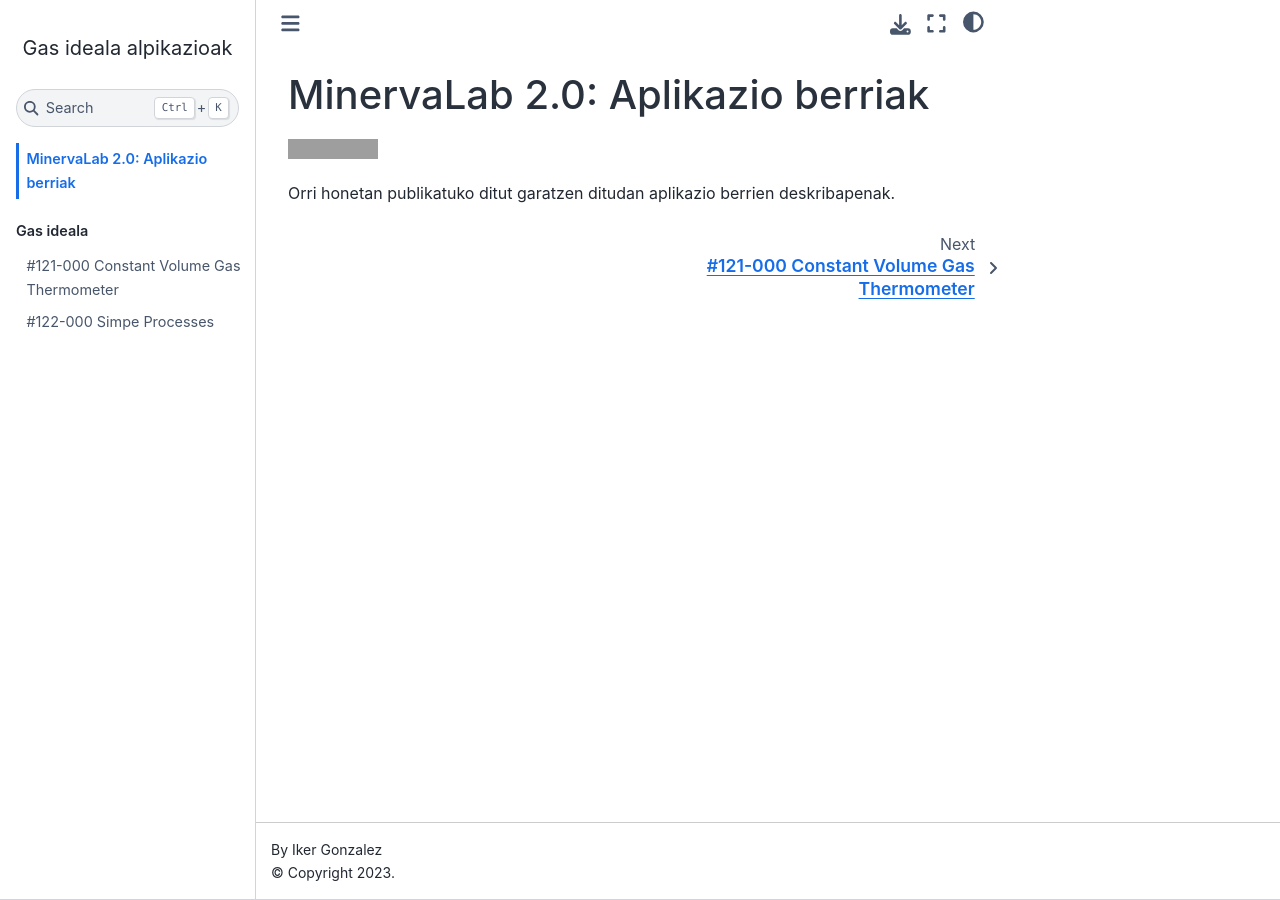
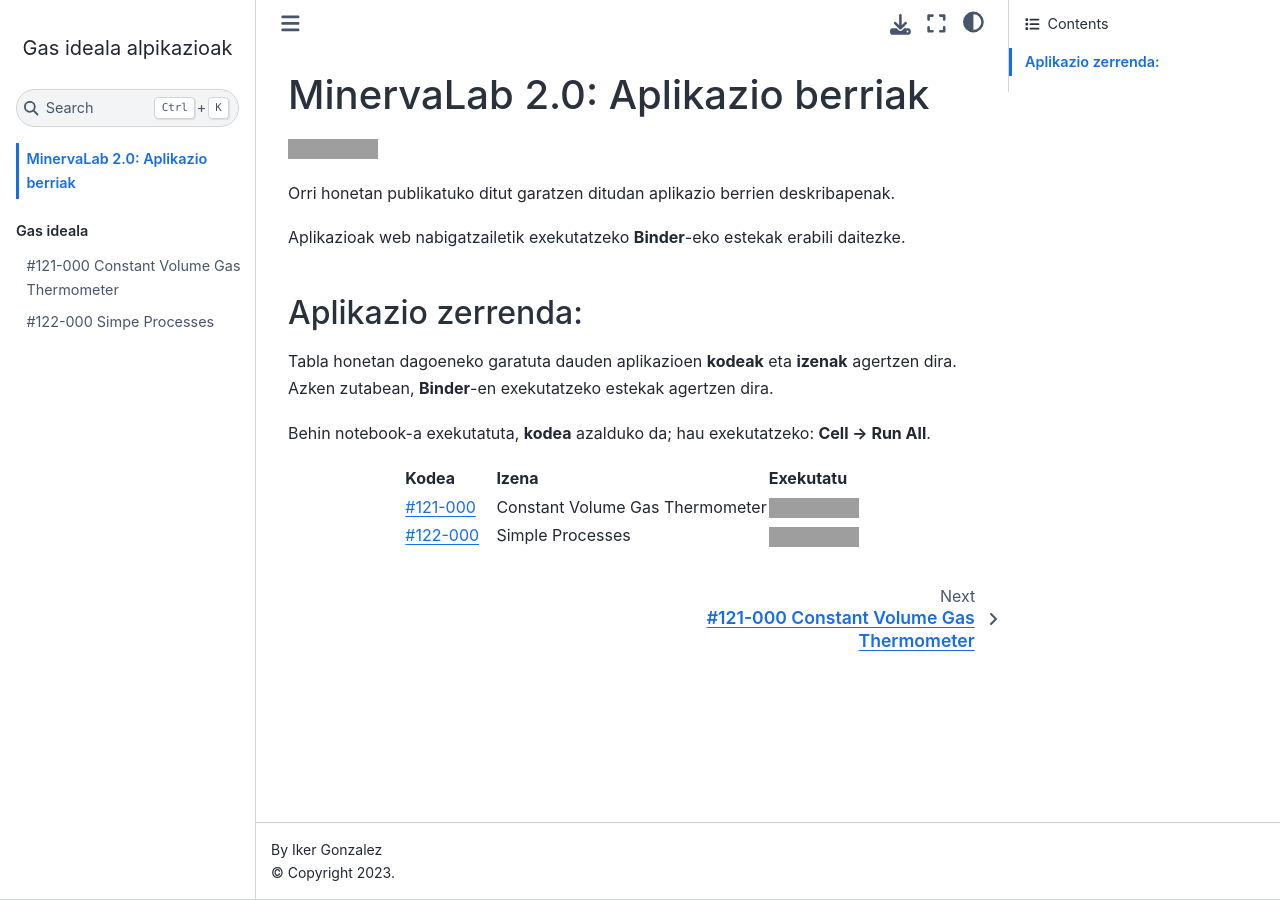
Before and after one commit to Ikergym/MinervaLab, a Jupyter Book: the page built from apps/ideal_gas/docs/landing-page.md, in a window 1280 px wide. Built offline with Jupyter Book 1.0.4 settings and Sphinx 7.4.7 and the Sphinx Book theme 1.1.4, drawn with Linux system fonts in a browser that asks for light colours; grey boxes are pictures that could not be loaded.

Commit message:
Add README.md for development branch Aplikazio Berriak

```diff
--- a/apps/ideal_gas/docs/landing-page.md
+++ b/apps/ideal_gas/docs/landing-page.md
@@ -3,3 +3,38 @@
 [![Binder](https://mybinder.org/badge_logo.svg)](https://mybinder.org/v2/gh/Ikergym/MinervaLab/AplikazioBerriak)
 
 Orri honetan publikatuko ditut garatzen ditudan aplikazio berrien deskribapenak.
+
+Aplikazioak web nabigatzailetik exekutatzeko **Binder**-eko estekak erabili daitezke.
+<br/>
+
+## Aplikazio zerrenda:
+
+Tabla honetan dagoeneko garatuta dauden aplikazioen **kodeak** eta **izenak** agertzen dira. Azken zutabean, **Binder**-en exekutatzeko estekak agertzen dira.
+
+Behin notebook-a exekutatuta, **kodea** azalduko da; hau exekutatzeko: **Cell -> Run All**.
+
+<center>
+<table >
+    <thead>
+        <tr>
+            <th>Kodea </th>
+            <th>Izena</th>
+            <th>Exekutatu</th>
+        </tr>
+    </thead>
+    <tbody>
+        <tr>
+            <td width="20%"><a href="https:https://ikergym.github.io/MinervaLab/%23121-000%20Constant%20Volume%20Gas%20Thermometer.html">#121-000</a></td>
+            <td>Constant Volume Gas Thermometer </td>
+            <td><a class="reference external" href="https://ikergym.github.io/MinervaLab/%23122-000%20Simple%20Processes.html"><img alt="Binder" src="https://mybinder.org/badge_logo.svg"></a></td>
+        </tr>
+        <tr>
+            <td><a href="https:https://ikergym.github.io/MinervaLab/%23121-000%20Constant%20Volume%20Gas%20Thermometer.html">#122-000</a></td>
+            <td>Simple Processes</td>
+            <td><a class="reference external" href="https://mybinder.org/v2/gh/Ikergym/MinervaLab/6b7e8f8d716d9231d248525b3fbb4bda924891bd?filepath=apps%2Fideal_gas%2FSimple%20Processes.ipynb"><img alt="Binder" src="https://mybinder.org/badge_logo.svg"></a></td>
+        </tr>
+    </tbody>
+</table>
+</center>
+
+<br/>
```
Also changed, not shown: apps/ideal_gas/README.md (added).
